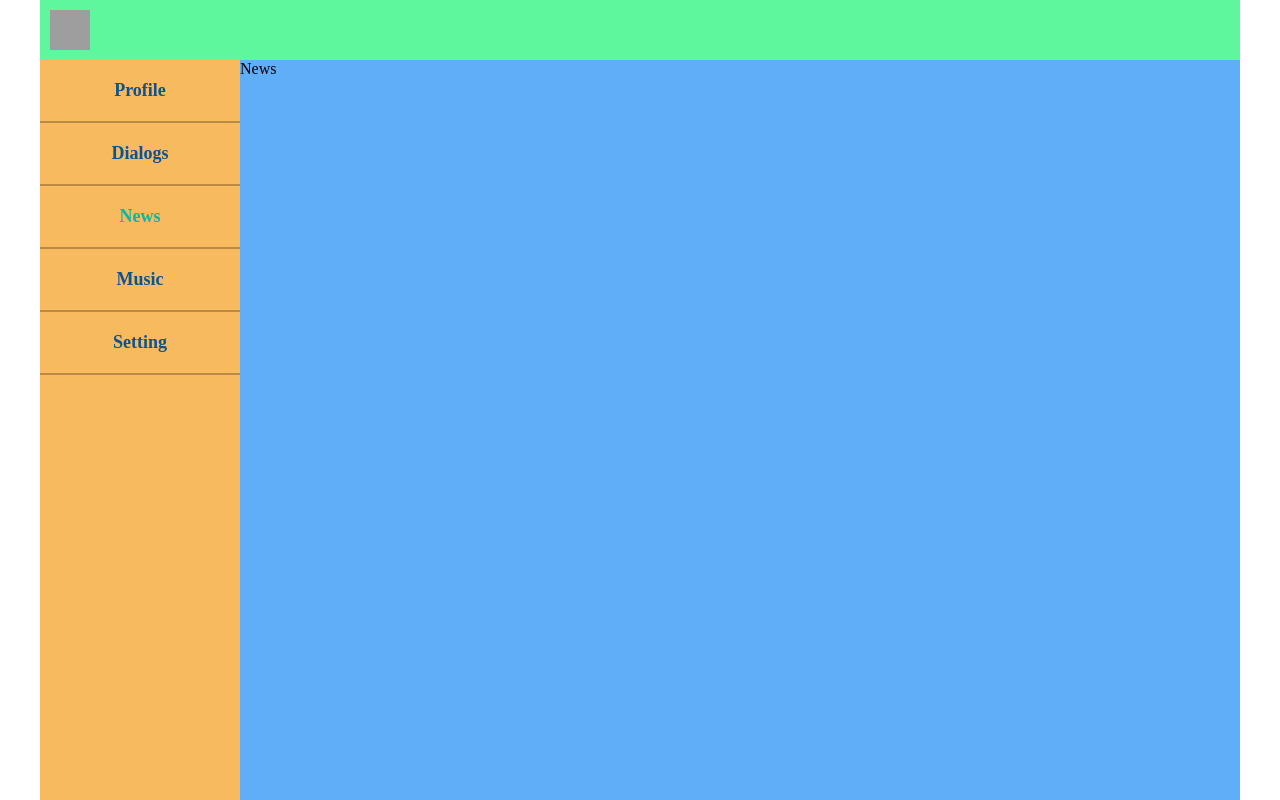
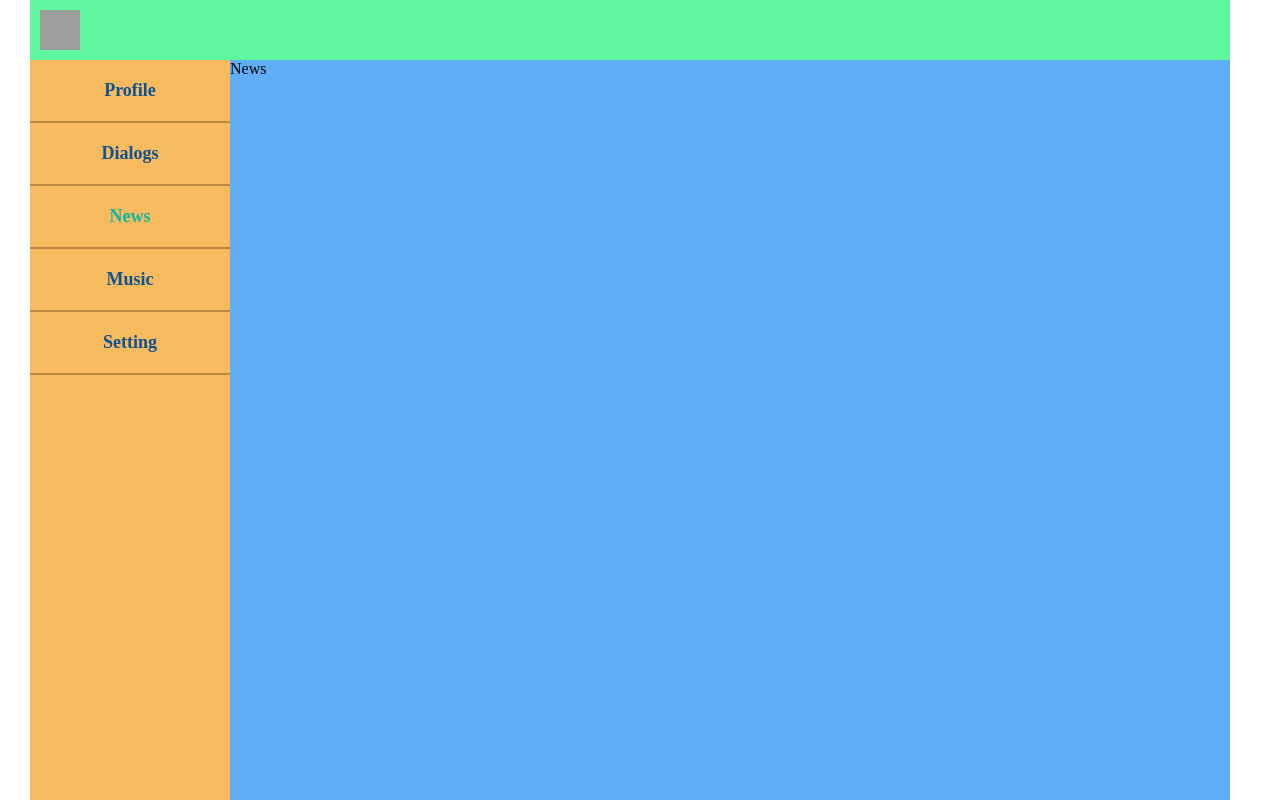
Before and after one commit to Khvostov-Nik/Learn_React, a React (Create React App) app: page /News in a window 1280 px wide. Built offline with nearby package versions, Linux system fonts and the light colour scheme; grey boxes are pictures that could not be loaded.

Commit message:
фикс скачка при появление скрола

```diff
--- a/src/index.css
+++ b/src/index.css
@@ -6,6 +6,7 @@
 
 body {
   margin: 0;
+  padding: 0 calc(20px - (100vw - 100%)) 0 0;;
   -webkit-font-smoothing: antialiased;
   -moz-osx-font-smoothing: grayscale;
 }
```
